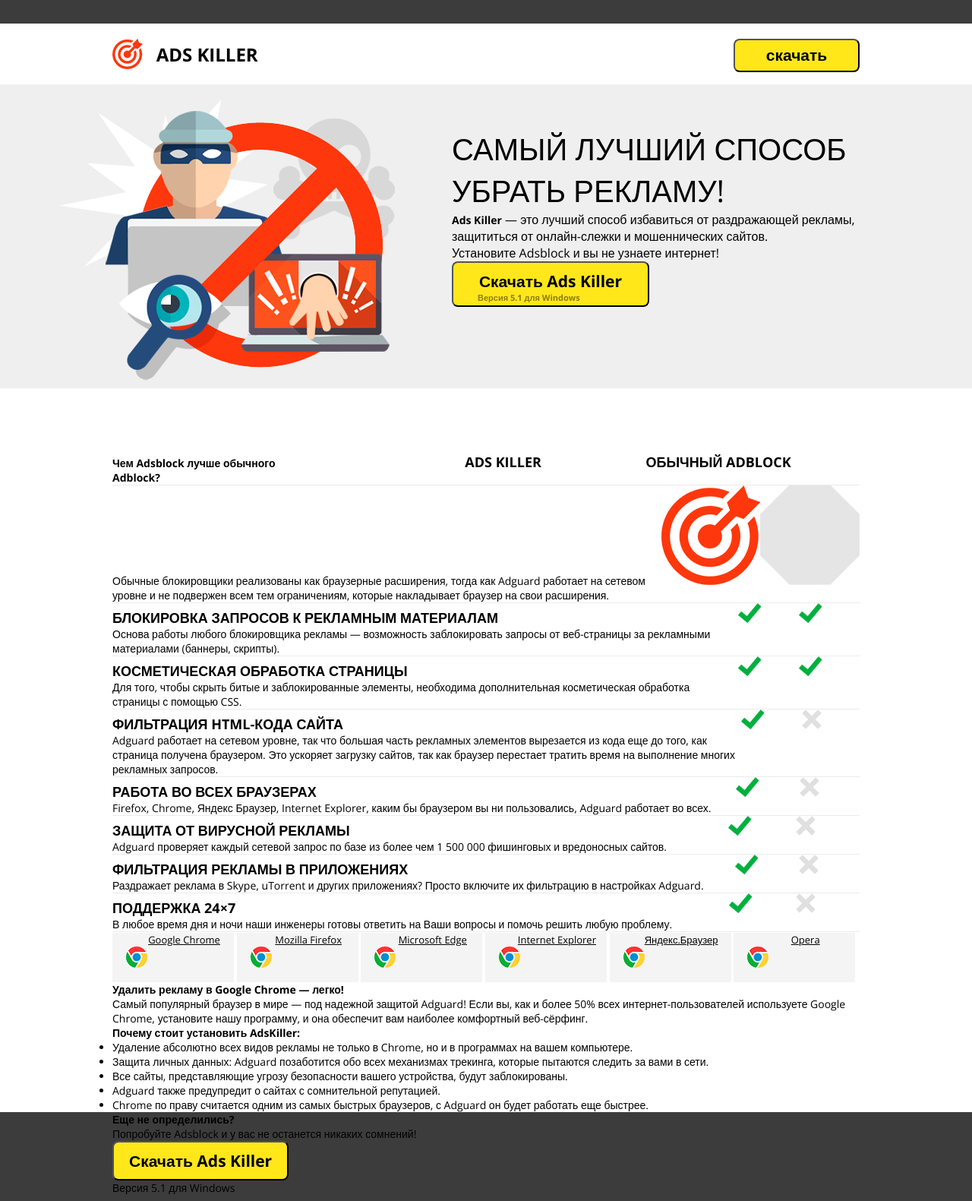
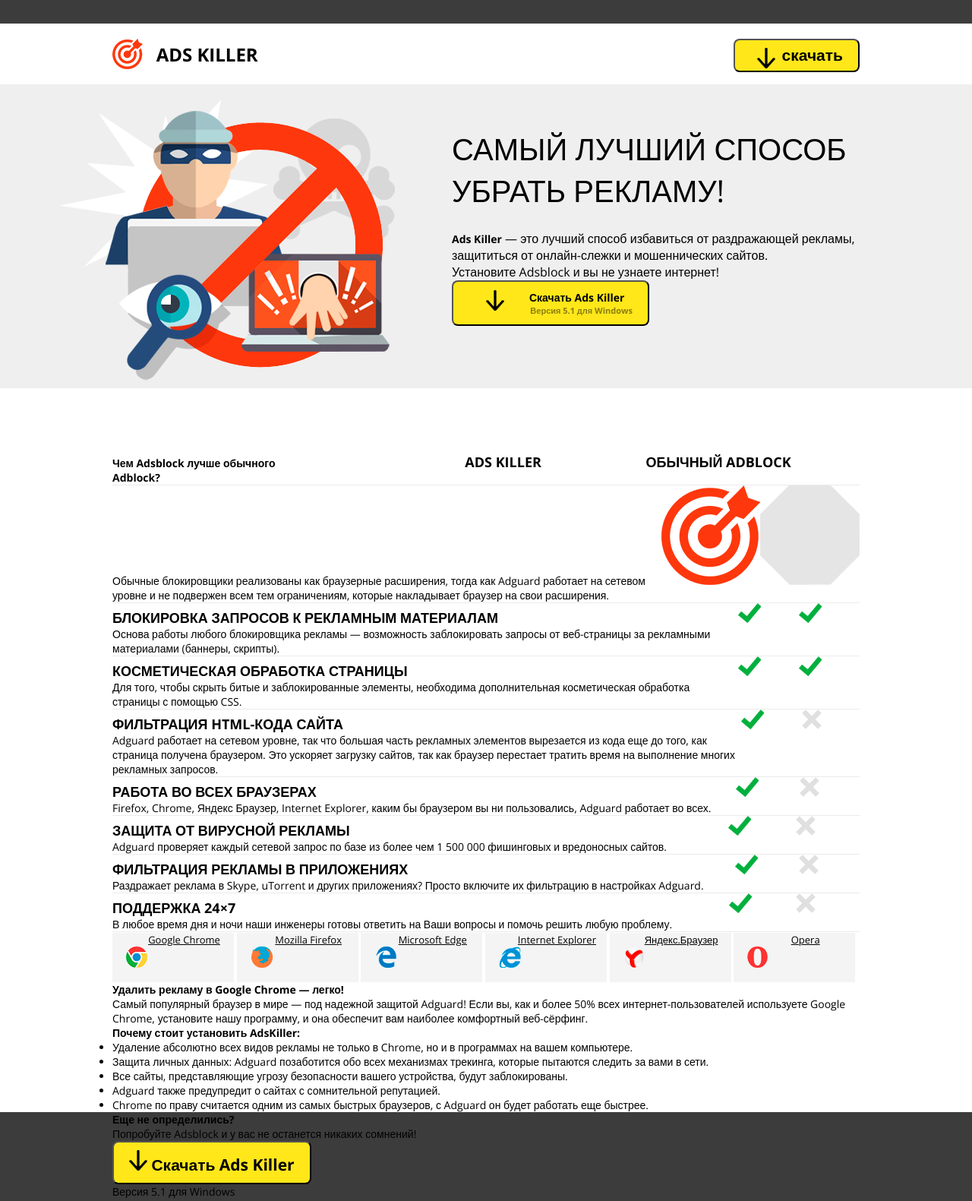
Before and after one commit to clift26/clift26.github.io, a plain HTML site: page ads-killer/index.html in a window 1280 px wide. Shown: the top 1581 px of the page at 76% size. Drawn offline with nearby package versions, Linux system fonts and the light colour scheme.

Commit message:
banner
css

```diff
--- a/ads-killer/index.html
+++ b/ads-killer/index.html
@@ -20,13 +20,21 @@
             <header>
                 <div class="logo"><img src="images/logo.png" alt="logo"></div>
                 <div class="brand">ads killer</div>
-                <button><b>скачать</b></button>
+                <button>
+                    <img src="images/arrow.png" alt="">
+                    <div>
+                        <b>скачать</b>
+                    </div>
+                </button>
             </header>
         </div>
 <!--банер-->
         <div class="banner">
             <div class="container">
-                <div class="b-img"><img src="images/banner.png" alt=""></div>
+                <div class="b-img">
+                    <img src="images/banner.png" alt="">
+                </div>
+                <div>
                     <h1>
                         Самый лучший способ
                         убрать рекламу!
@@ -38,13 +46,16 @@
                         Установите Adsblock и вы не узнаете интернет!
                     </p>
                     <button>
-
+                        <img src="images/arrow.png" alt="">
+                            <div>
                                     Скачать Ads Killer
 
                                 <p>
                                     Версия 5.1 для Windows
                                 </p>
+                            </div>
                     </button>
+                </div>
             </div>
         </div>
 <!--выгоды-->
@@ -280,6 +291,7 @@
                     Попробуйте Adsblock и у вас не останется никаких сомнений!
                 </p>
                 <button>
+                    <img src="images/arrow.png" alt="">
                     Скачать Ads Killer
                 </button>
                 <p>
--- a/ads-killer/style.css
+++ b/ads-killer/style.css
@@ -52,10 +52,29 @@
     font-size: 21px;
     border-radius: 8px 8px;
 }
+button > div {
+    float: right;
+}
+button::after {
+    content: '';
+    clear: both;
+}
+button:focus {
+    outline: none;
+}
+button img {
+    width: 24px;
+    height: 27px;
+    text-align: left;
+}
 .banner {
-    height: 400px;
+    min-height: 400px;
     background: #efefef;
     width: 100%;
+}
+.banner .container::after {
+    content: '';
+    clear: both;
 }
 .banner .container {
     padding-top: 20px;
@@ -147,6 +166,30 @@
     left: 18px;
     top: 18px;
 }
+.browsers > div:hover {
+    background: #ffffff;
+    border: 1px solid #d7d7d7;
+    border-bottom: none;
+}
+.browsers::after {
+    content: '';
+    clear: both;
+}
+.mozilla {
+    background-position: -30px 0;
+}
+.me {
+    background-position: -59px 0;
+}
+.ie {
+    background-position: -88px 0;
+}
+.ya {
+    background-position: -119px 0;
+}
+.opera {
+    background-position: -148px 0;
+}
 footer {
     background: #3c3c3c;
     height: 340px;
```
Lines whose indentation alone changed are shown as unchanged.
